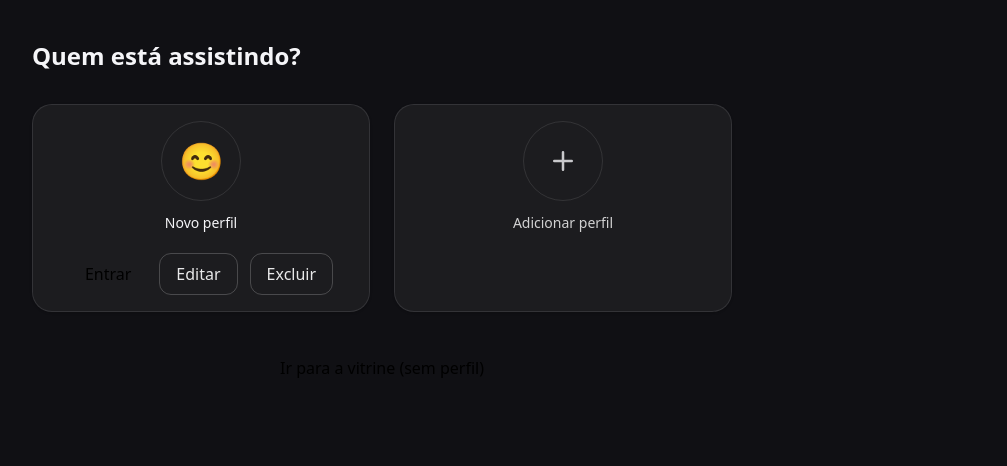
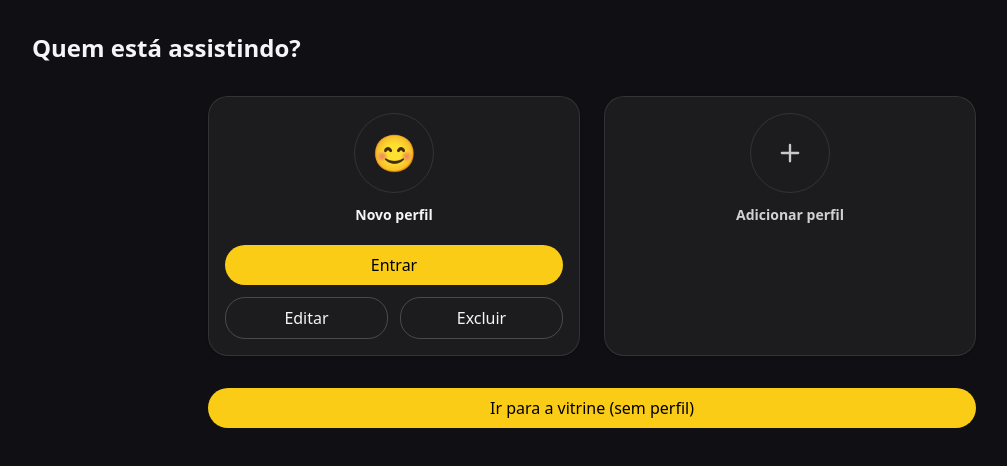
Before and after one commit to beechannelmais/beechannel-mvp, a Next.js app: page /profiles in a window 1280 px wide. Shown: the top 466 px of the page, without its empty margins (48-1055 px from the left). Built offline with nearby package versions, Linux system fonts and the light colour scheme.

Commit message:
style: perfis com botões organizados (Entrar amarelo, Editar/Excluir outline)

```diff
--- a/app/profiles/page.tsx
+++ b/app/profiles/page.tsx
@@ -6,61 +6,49 @@ import { useRouter } from 'next/navigation';
 
 export default function ProfilesPage() {
   const router = useRouter();
-
-  const handleEnter = () => router.push('/catalog');
-  const handleEdit = () => router.push('/profiles/manage'); // ajuste se tiver outra rota
-  const handleDelete = () => alert('Exemplo: aqui irá a ação de excluir perfil');
+  const goCatalog = () => router.push('/catalog');
 
   return (
-    <main className="container py-10">
-      <h1 className="text-2xl font-bold mb-8">Quem está assistindo?</h1>
+    <main className="container py-8">
+      <h1 className="text-2xl font-extrabold mb-8">Quem está assistindo?</h1>
 
       {/* GRID DOS CARDS */}
-      <div className="grid grid-cols-2 gap-6 max-w-[700px]">
+      <div className="mx-auto max-w-3xl grid grid-cols-1 sm:grid-cols-2 gap-6">
         {/* CARD: PERFIL EXISTENTE */}
         <div className="card p-6 rounded-2xl">
-          <div className="flex flex-col items-center">
-            {/* avatar/emoji menor e centralizado */}
-            <div className="h-20 w-20 rounded-full bg-surface-300/60 grid place-items-center border border-white/10 shadow-soft">
-              <span className="text-4xl">😊</span>
+          <div className="flex flex-col items-center text-center">
+            {/* ícone menor e centralizado */}
+            <div className="h-16 w-16 sm:h-20 sm:w-20 rounded-full bg-surface-300/60 grid place-items-center border border-white/10 shadow-soft">
+              <span className="text-3xl sm:text-4xl">😊</span>
             </div>
-            <div className="mt-3 text-center text-sm font-medium">Novo perfil</div>
+            <div className="mt-3 text-sm font-semibold">Novo perfil</div>
           </div>
 
-          {/* BOTÕES – organizados embaixo, sem sobrepor o card */}
-          <div className="mt-5 flex flex-wrap items-center justify-center gap-3">
-            <button
-              onClick={handleEnter}
-              className="px-4 py-2 rounded-xl bg-brand-500 text-black font-medium hover:bg-brand-400 transition"
-            >
+          {/* BOTÕES organizados, sem sobrepor o card */}
+          <div className="mt-5 space-y-3">
+            <button onClick={goCatalog} className="btn w-full">
               Entrar
             </button>
-            <button
-              onClick={handleEdit}
-              className="px-4 py-2 rounded-xl border border-white/20 text-white/90 hover:border-brand-500 hover:text-brand-500 transition"
-            >
-              Editar
-            </button>
-            <button
-              onClick={handleDelete}
-              className="px-4 py-2 rounded-xl border border-white/20 text-white/90 hover:border-brand-500 hover:text-brand-500 transition"
-            >
-              Excluir
-            </button>
+            <div className="grid grid-cols-2 gap-3">
+              <Link href="/profiles/manage" className="btn-outline text-center">
+                Editar
+              </Link>
+              <button className="btn-outline">Excluir</button>
+            </div>
           </div>
         </div>
 
         {/* CARD: ADICIONAR PERFIL */}
         <Link
-          href="/profiles/new" // ajuste se sua rota de criação for outra
+          href="/profiles/new" /* ajuste se sua rota de criação for outra */
           className="card p-6 rounded-2xl hover:border-brand-500 transition"
         >
-          <div className="flex flex-col items-center">
-            <div className="h-20 w-20 rounded-full bg-surface-300/40 border border-white/10 grid place-items-center shadow-soft">
+          <div className="flex flex-col items-center text-center">
+            <div className="h-16 w-16 sm:h-20 sm:w-20 rounded-full bg-surface-300/40 border border-white/10 grid place-items-center shadow-soft">
               {/* ícone + discreto */}
               <svg
-                width="30"
-                height="30"
+                width="28"
+                height="28"
                 viewBox="0 0 24 24"
                 fill="none"
                 className="opacity-80"
@@ -73,7 +61,7 @@ export default function ProfilesPage() {
                 />
               </svg>
             </div>
-            <div className="mt-3 text-center text-sm font-medium text-white/80">
+            <div className="mt-3 text-sm font-semibold text-white/80">
               Adicionar perfil
             </div>
           </div>
@@ -81,11 +69,8 @@ export default function ProfilesPage() {
       </div>
 
       {/* CTA para ir à vitrine sem perfil */}
-      <div className="max-w-[700px] mt-8">
-        <Link
-          href="/catalog"
-          className="inline-flex w-full items-center justify-center rounded-2xl px-5 py-3 bg-brand-500 text-black font-medium hover:bg-brand-400 transition"
-        >
+      <div className="mx-auto max-w-3xl mt-8">
+        <Link href="/catalog" className="btn w-full">
           Ir para a vitrine (sem perfil)
         </Link>
       </div>
```
